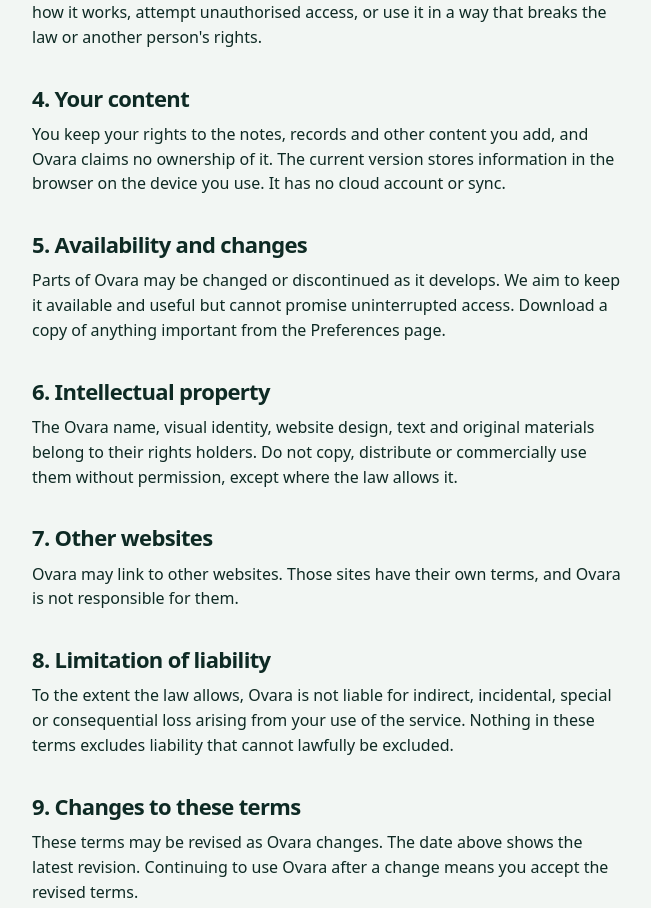
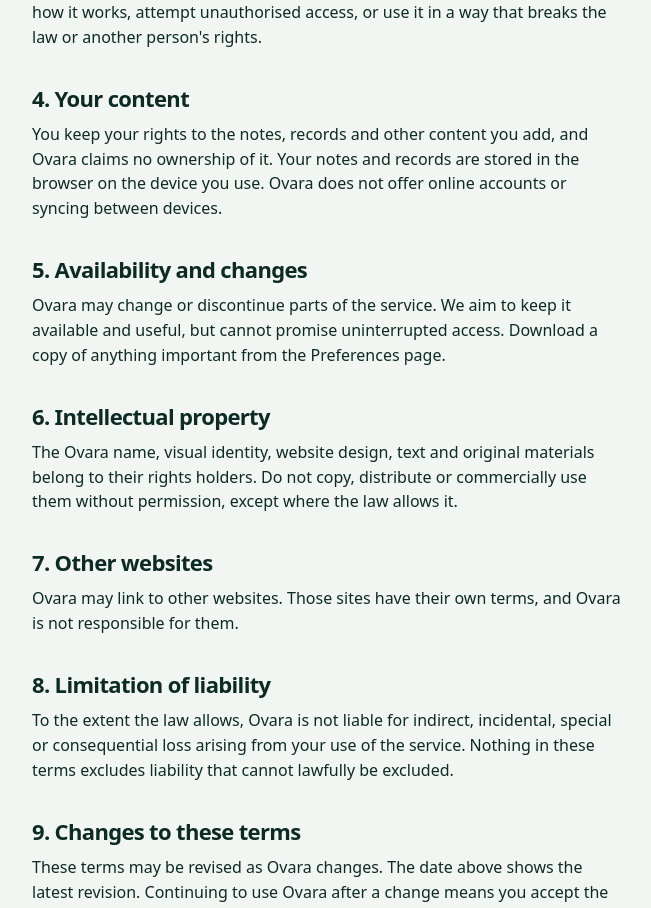
Before and after one commit to Wuraola-Adebisi/Ovara, a React (Vite) app: page /terms in a window 1280 px wide. Shown: the part 880-1788 px from the top of the page, without its empty margins (252-903 px from the left). Built offline with nearby package versions, Linux system fonts and the light colour scheme.

Commit message:
Clarify privacy and service terms

```diff
--- a/src/pages/TermsPage.tsx
+++ b/src/pages/TermsPage.tsx
@@ -10,8 +10,8 @@ export default function TermsPage() {
       { heading: 'What Ovara is', body: <p>Ovara is a personal tool for keeping track of everyday activity, meals, water, routines and reflections. It is meant for general wellbeing, organisation and self-reflection.</p> },
       { heading: 'Not medical care', body: <p>Ovara is not a healthcare provider and does not give medical advice, diagnosis, treatment or emergency services. Estimates, summaries and patterns shown in Ovara are for general information and do not replace advice from a qualified professional. Do not delay seeking care because of something you see in Ovara. If you may be having a medical emergency, contact your local emergency services.</p> },
       { heading: 'Your information and responsibilities', body: <p>You are responsible for what you choose to enter and for keeping your device and browser reasonably secure. Do not enter information you are not comfortable storing in your browser. Do not misuse the service, interfere with how it works, attempt unauthorised access, or use it in a way that breaks the law or another person's rights.</p> },
-      { heading: 'Your content', body: <p>You keep your rights to the notes, records and other content you add, and Ovara claims no ownership of it. The current version stores information in the browser on the device you use. It has no cloud account or sync.</p> },
-      { heading: 'Availability and changes', body: <p>Parts of Ovara may be changed or discontinued as it develops. We aim to keep it available and useful but cannot promise uninterrupted access. Download a copy of anything important from the Preferences page.</p> },
+      { heading: 'Your content', body: <p>You keep your rights to the notes, records and other content you add, and Ovara claims no ownership of it. Your notes and records are stored in the browser on the device you use. Ovara does not offer online accounts or syncing between devices.</p> },
+      { heading: 'Availability and changes', body: <p>Ovara may change or discontinue parts of the service. We aim to keep it available and useful, but cannot promise uninterrupted access. Download a copy of anything important from the Preferences page.</p> },
       { heading: 'Intellectual property', body: <p>The Ovara name, visual identity, website design, text and original materials belong to their rights holders. Do not copy, distribute or commercially use them without permission, except where the law allows it.</p> },
       { heading: 'Other websites', body: <p>Ovara may link to other websites. Those sites have their own terms, and Ovara is not responsible for them.</p> },
       { heading: 'Limitation of liability', body: <p>To the extent the law allows, Ovara is not liable for indirect, incidental, special or consequential loss arising from your use of the service. Nothing in these terms excludes liability that cannot lawfully be excluded.</p> },
```
